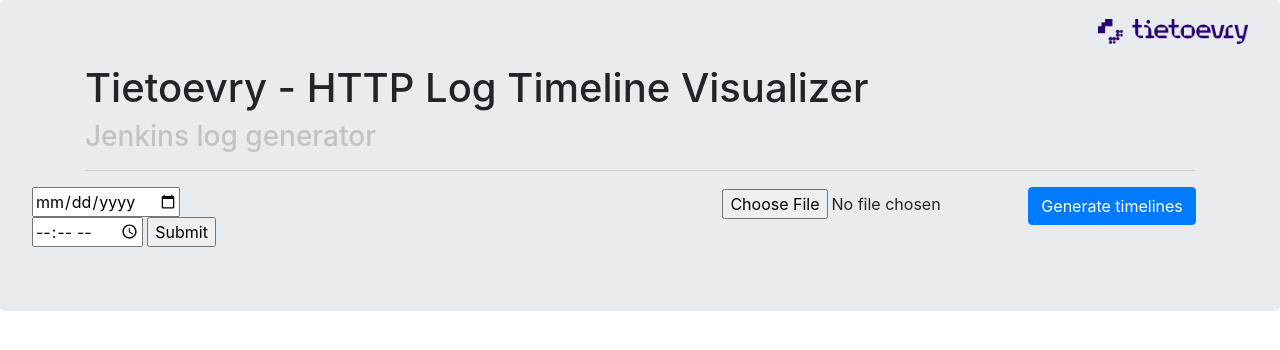
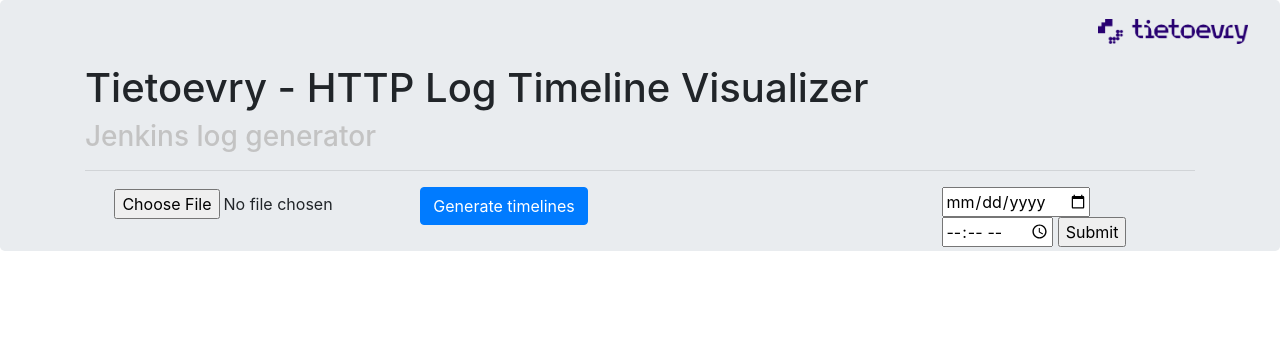
Before and after one commit to Vegas441/HTTP-log-timeline-visualizer, a Django app: page / in a window 1280 px wide. Shown: the top 350 px of the page. Run offline with Django 4.2, Linux system fonts and the light colour scheme; data that the repository does not hold is empty; some libraries are stand-ins or nearby versions.

Commit message:
Fixed git issues

```diff
--- a/timeline/templates/timeline/base.html
+++ b/timeline/templates/timeline/base.html
@@ -157,8 +157,14 @@
         }
 
         .mb-4 {
-            float:right;
+            margin-left: 15%;
+            float:left;
             width: 35%;
+        }
+
+        .datetime-form {
+            float: right;
+            margin-right: 10%;
         }
 
     </style>
```
Also changed, not shown: timeline/migrations/0004_remove_data_hostname_remove_data_result_and_more.py (added).
